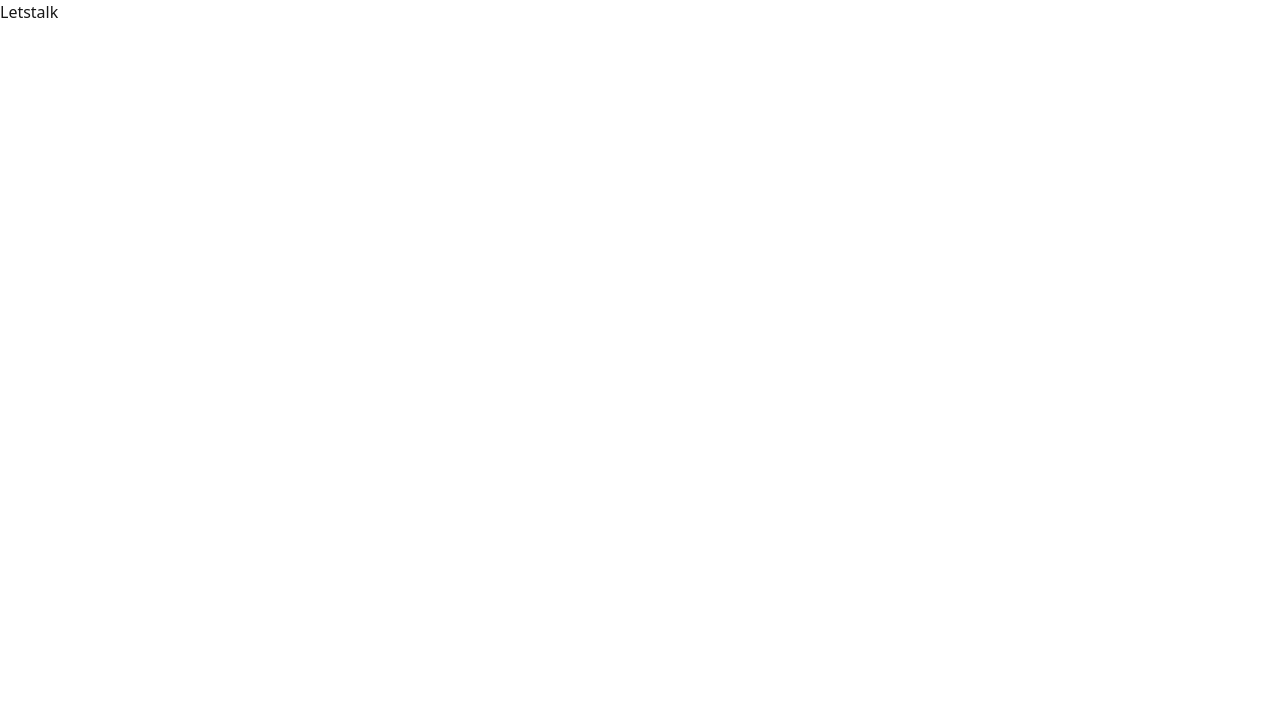
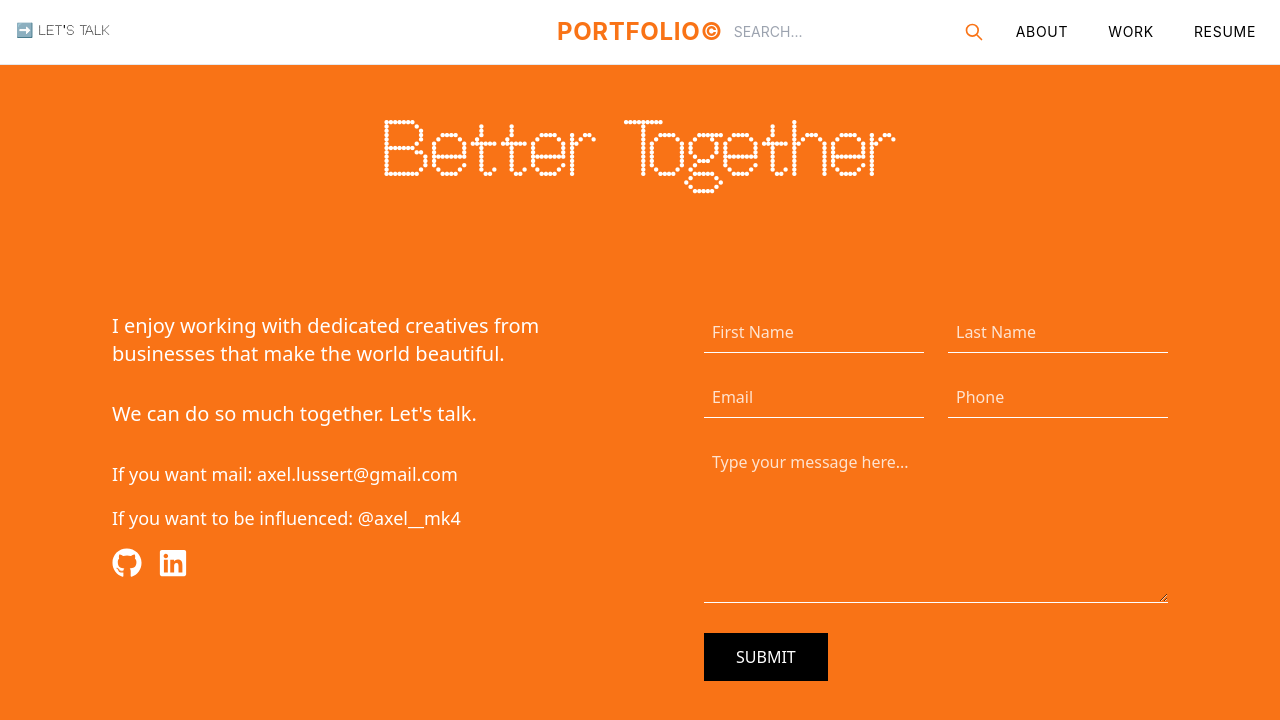
Before and after one commit to Kumulus26/Portfolio, a Next.js app: page /letstalk in a window 1280 px wide. Shown: the top 720 px of the page. Built offline with nearby package versions, Linux system fonts and the light colour scheme.

Commit message:
(Update/Work section)

```diff
--- a/app/components/AboutMe.js
+++ /dev/null
@@ -1,31 +0,0 @@
-const AboutMe = () => {
-  return (
-    <section className="min-h-screen bg-white flex flex-col justify-center items-center px-4">
-      <div className="max-w-4xl w-full">
-        <h2 className="text-6xl font-light text-gray-900 mb-12">About Me</h2>
-        <div className="grid grid-cols-2 gap-12">
-          <div>
-            <h3 className="text-xl font-light text-gray-700 mb-4">Who I Am</h3>
-            <p className="text-gray-600 leading-relaxed">
-              Je suis un développeur passionné par la création d'expériences web
-              uniques et immersives. Spécialisé dans le développement front-end,
-              je combine créativité et expertise technique pour donner vie à des
-              interfaces innovantes.
-            </p>
-          </div>
-          <div>
-            <h3 className="text-xl font-light text-gray-700 mb-4">What I Do</h3>
-            <p className="text-gray-600 leading-relaxed">
-              Je crée des sites web et applications modernes en utilisant les
-              dernières technologies. Mon approche met l'accent sur la performance,
-              l'accessibilité et l'expérience utilisateur pour délivrer des
-              projets de qualité.
-            </p>
-          </div>
-        </div>
-      </div>
-    </section>
-  )
-}
-
-export default AboutMe
--- a/app/components/loader.js
+++ b/app/components/loader.js
@@ -2,20 +2,20 @@
 
 const Loader = () => {
   return (
-    <div className="fixed inset-0 bg-black flex items-center justify-center z-50">
+    <div className="fixed inset-0 bg-white flex items-center justify-center z-50">
       <div className="relative">
         {/* Coins supérieurs */}
-        <div className="absolute -top-20 -left-20 w-16 h-16 border-t border-l border-white"></div>
-        <div className="absolute -top-20 -right-20 w-16 h-16 border-t border-r border-white"></div>
+        <div className="absolute -top-20 -left-20 w-16 h-16 border-t border-l border-black"></div>
+        <div className="absolute -top-20 -right-20 w-16 h-16 border-t border-r border-black"></div>
 
         {/* Texte LOADING */}
-        <h2 className="text-white text-4xl font-light tracking-widest animate-pulse">
+        <h2 className="text-black text-4xl font-light tracking-widest animate-pulse">
           LOADING
         </h2>
 
         {/* Coins inférieurs */}
-        <div className="absolute -bottom-20 -left-20 w-16 h-16 border-b border-l border-white"></div>
-        <div className="absolute -bottom-20 -right-20 w-16 h-16 border-b border-r border-white"></div>
+        <div className="absolute -bottom-20 -left-20 w-16 h-16 border-b border-l border-black"></div>
+        <div className="absolute -bottom-20 -right-20 w-16 h-16 border-b border-r border-black"></div>
       </div>
     </div>
   )
--- a/app/components/navbar.js
+++ b/app/components/navbar.js
@@ -13,7 +13,7 @@ const Navbar = () => {
         {/* Section gauche */}
         <div className="flex items-center space-x-8"
           style={{ fontFamily: 'dot, sans-serif' }}>
-          <Link href="/" className="text-sm font-medium text-black">➡️ LET'S TALK</Link>
+          <Link href="/letstalk" className="text-sm font-medium text-black">➡️ LET'S TALK</Link>
         </div>
 
         {/* Logo central */}
@@ -23,38 +23,36 @@ const Navbar = () => {
 
         {/* Section droite */}
         <div className="flex items-center space-x-6">
-          <button
-            onClick={() => setSearchOpen(!searchOpen)}
+          <form
+            onSubmit={(e) => {
+              e.preventDefault()
+              const searchQuery = e.target.search.value
+              if (searchQuery.trim()) {
+                router.push(`/search?q=${encodeURIComponent(searchQuery)}`)
+              }
+            }}
             className="flex items-center"
           >
-            <span className="text-sm text-black hover:border hover:border-black p-2 transition-colors">SEARCH...</span>
-            <svg className="w-5 h-5 ml-1 text-orange-500" fill="none" stroke="currentColor" viewBox="0 0 24 24">
-              <path strokeLinecap="round" strokeLinejoin="round" strokeWidth={2} d="M21 21l-6-6m2-5a7 7 0 11-14 0 7 7 0 0114 0z" />
-            </svg>
-          </button>
+            <input
+              type="text"
+              name="search"
+              placeholder="SEARCH..."
+              className="text-sm text-black hover:border hover:border-black p-2 transition-colors bg-transparent outline-none"
+            />
+            <button type="submit">
+              <svg className="w-5 h-5 ml-1 text-orange-500" fill="none" stroke="currentColor" viewBox="0 0 24 24">
+                <path strokeLinecap="round" strokeLinejoin="round" strokeWidth={2} d="M21 21l-6-6m2-5a7 7 0 11-14 0 7 7 0 0114 0z" />
+              </svg>
+            </button>
+          </form>
           <Link
-            href="/about"
-            className="text-sm text-black hover:border hover:border-black p-2 transition-colors"
-          >
+            href="/about" className="text-sm text-black hover:border hover:border-black p-2 transition-colors">
             ABOUT
           </Link>
-          <Link href="/" className="text-sm text-black hover:border hover:border-black p-2 transition-colors">WORK</Link>
+          <Link href="/work" className="text-sm text-black hover:border hover:border-black p-2 transition-colors">WORK</Link>
           <Link href="/" className="text-sm text-black hover:border hover:border-black p-2 transition-colors">RESUME</Link>
         </div>
       </div>
-
-      {/* Barre de recherche */}
-      {searchOpen && (
-        <div className="absolute top-16 left-0 right-0 bg-white border-b border-gray-200 p-4">
-          <div className="max-w-[1800px] mx-auto">
-            <input
-              type="text"
-              placeholder="Rechercher un produit..."
-              className="w-full p-2 border border-gray-300 rounded"
-            />
-          </div>
-        </div>
-      )}
     </nav>
   )
 }
--- a/app/letstalk/page.js
+++ b/app/letstalk/page.js
@@ -1,9 +1,111 @@
-const Letstalk = () => {
-    return (
-        <div>Letstalk</div>
+'use client'
+import { motion } from 'framer-motion'
+import Navbar from '../components/navbar'
+import { FaGithub, FaLinkedin } from 'react-icons/fa'
 
+export default function Letstalk() {
+  return (
+    <main className="bg-orange-500 min-h-screen">
+      <Navbar />
+      {/* Main Content */}
+      <section className="px-12 pt-24 max-w-6xl mx-auto text-white">
+        {/* Titre principal */}
+        <motion.h1
+          initial={{ opacity: 0, y: 20 }}
+          animate={{ opacity: 1, y: 0 }}
+          transition={{ duration: 0.8 }}
+          className="text-[5rem] mb-12 text-center"
+          style={{ fontFamily: 'dot, sans-serif' }}
+        >
+          Better Together
+        </motion.h1>
 
-    );
-};
+        {/* Section contenu et formulaire */}
+        <div className="grid grid-cols-2 gap-32 mt-24">
+          {/* Colonne de gauche - Texte */}
+          <motion.div
+            initial={{ opacity: 0, y: 20 }}
+            animate={{ opacity: 1, y: 0 }}
+            transition={{ duration: 0.8, delay: 0.2 }}
+            className="space-y-8"
+          >
+            <p className="text-xl mb-8">
+              I enjoy working with dedicated creatives from businesses that make the world beautiful.
+            </p>
+            <p className="text-xl mb-12">
+              We can do so much together. Let's talk.
+            </p>
 
-export default Letstalk;
+            <div className="space-y-4 text-lg">
+              <p>If you want mail: axel.lussert@gmail.com</p>
+              <p>If you want to be influenced: @axel__mk4</p>
+              <div className="flex space-x-4 mt-6">
+                <a
+                  href="https://github.com/kumulus26"
+                  target="_blank"
+                  rel="noopener noreferrer"
+                  className="text-white hover:text-black transition-colors duration-300"
+                >
+                  <FaGithub size={30} />
+                </a>
+                <a
+                  href="https://linkedin.com/in/axel-lussert"
+                  target="_blank"
+                  rel="noopener noreferrer"
+                  className="text-white hover:text-black transition-colors duration-300"
+                >
+                  <FaLinkedin size={30} />
+                </a>
+              </div>
+            </div>
+          </motion.div>
+
+          {/* Colonne de droite - Formulaire */}
+          <motion.form
+            initial={{ opacity: 0, y: 20 }}
+            animate={{ opacity: 1, y: 0 }}
+            transition={{ duration: 0.8, delay: 0.4 }}
+            className="space-y-6"
+          >
+            <div className="grid grid-cols-2 gap-6">
+              <input
+                type="text"
+                placeholder="First Name"
+                className="bg-transparent border-b border-white p-2 placeholder-white/80 focus:outline-none"
+              />
+              <input
+                type="text"
+                placeholder="Last Name"
+                className="bg-transparent border-b border-white p-2 placeholder-white/80 focus:outline-none"
+              />
+            </div>
+            <div className="grid grid-cols-2 gap-6">
+              <input
+                type="email"
+                placeholder="Email"
+                className="bg-transparent border-b border-white p-2 placeholder-white/80 focus:outline-none"
+              />
+              <input
+                type="tel"
+                placeholder="Phone"
+                className="bg-transparent border-b border-white p-2 placeholder-white/80 focus:outline-none"
+              />
+            </div>
+            <textarea
+              placeholder="Type your message here..."
+              rows={6}
+              className="w-full bg-transparent border-b border-white p-2 placeholder-white/80 focus:outline-none"
+            />
+            <button
+              type="submit"
+              className="bg-black text-white px-8 py-3 mt-6 hover:bg-white hover:text-black transition-colors duration-300"
+            >
+              SUBMIT
+            </button>
+          </motion.form>
+        </div>
+        <br></br>
+      </section>
+    </main>
+  )
+}
--- a/package.json
+++ b/package.json
@@ -12,7 +12,8 @@
     "framer-motion": "^11.11.11",
     "next": "15.0.3",
     "react": "19.0.0-rc-66855b96-20241106",
-    "react-dom": "19.0.0-rc-66855b96-20241106"
+    "react-dom": "19.0.0-rc-66855b96-20241106",
+    "react-icons": "^5.3.0"
   },
   "devDependencies": {
     "postcss": "^8",
```
Also changed, not shown: app/work/page.js (added, +116 -0 lines), public/img/projet1meteo.png (added), 1 other file (tests, documents, lock files or other folders).
